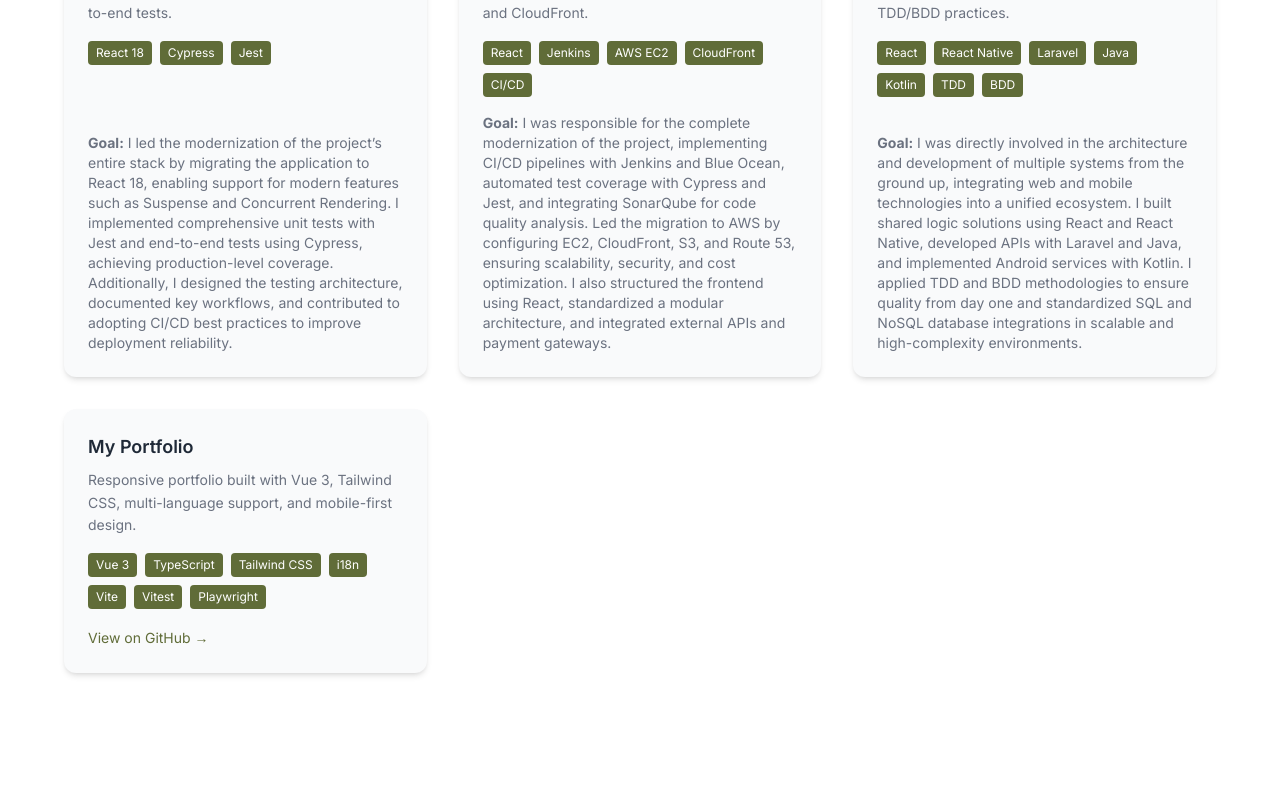
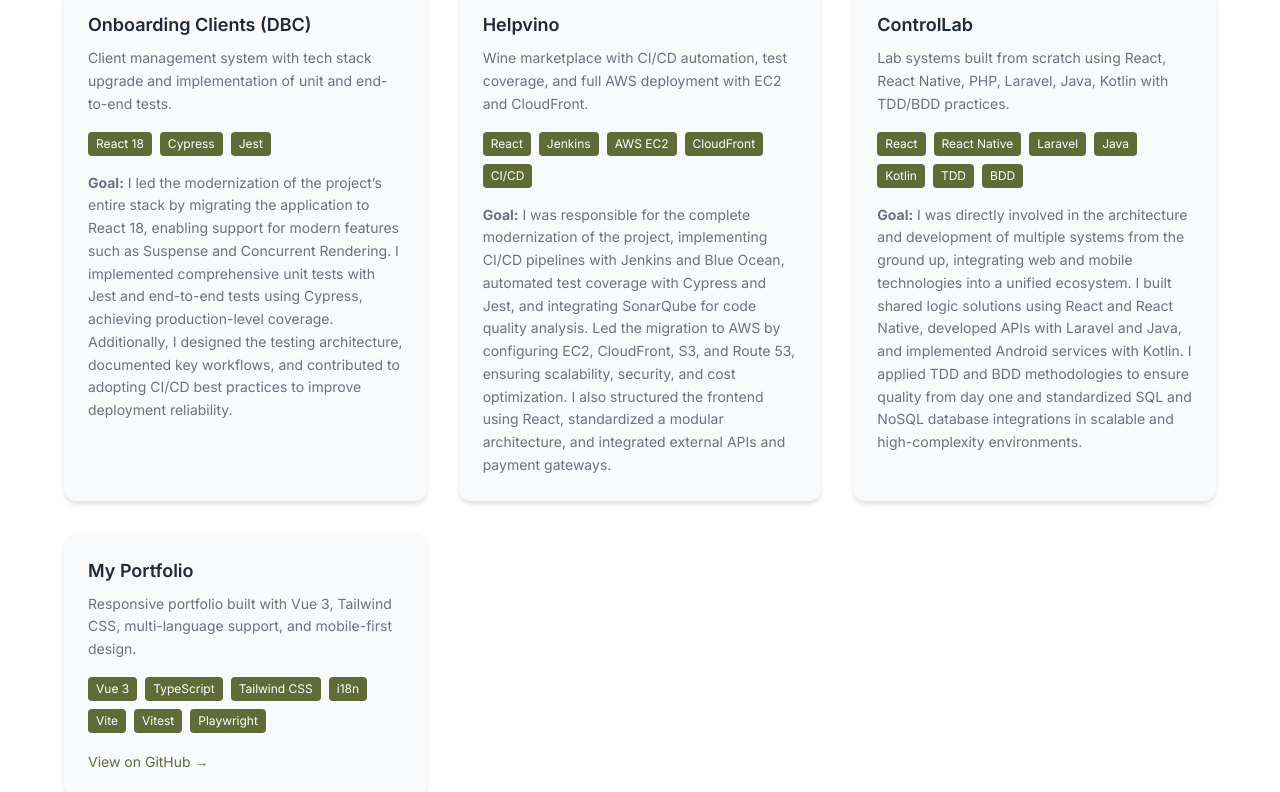
Before and after one commit to davidalmeidasj/my-resume, a Vue app: page / in a window 1280 px wide. Shown: the part 3788-4580 px from the top of the page. Built offline with nearby package versions, Linux system fonts and the light colour scheme.

Commit message:
style(projects): keep goal text next to the tech chips

```diff
--- a/src/components/ProjectsSection.vue
+++ b/src/components/ProjectsSection.vue
@@ -15,7 +15,7 @@
         <article
           v-for="(project, index) in projects"
           :key="index"
-          class="bg-background p-6 rounded-xl shadow-md hover:shadow-xl hover:-translate-y-1 transition duration-300 flex flex-col justify-between h-full"
+          class="bg-background p-6 rounded-xl shadow-md hover:shadow-xl hover:-translate-y-1 transition duration-300 flex flex-col h-full"
         >
           <div>
             <h3 class="text-lg font-semibold text-dark mb-2">
@@ -35,17 +35,18 @@
             </ul>
           </div>
 
-          <div v-if="project.github">
+          <!-- a link is short enough to sit at the card foot; the goal text follows the chips -->
+          <div v-if="project.github" class="mt-auto">
             <a
               :href="project.github"
-              class="text-primary text-sm font-medium hover:underline mt-auto"
+              class="text-primary text-sm font-medium hover:underline"
               target="_blank"
               rel="noopener noreferrer"
             >
               {{ t('projects.viewOnGitHub') }} →
             </a>
           </div>
-          <div v-else class="text-sm text-muted mt-auto">
+          <div v-else class="text-sm text-muted leading-relaxed">
             <strong>{{ t('projects.goalLabel') }}:</strong> {{ t(project.goalKey || '') }}
           </div>
         </article>
```
